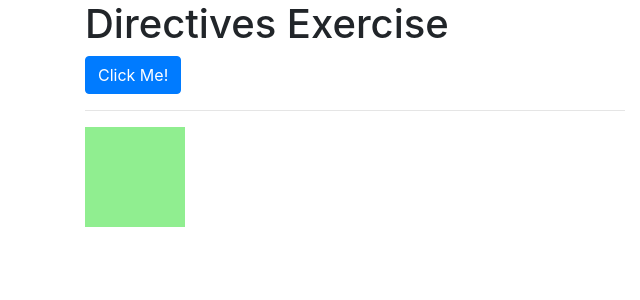
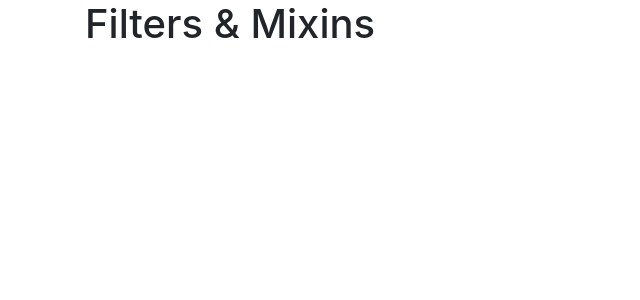
Before and after one commit to AdamKokoszka/Vue-Udemy-Course, a Vue app: page / in a window 1280 px wide. Shown: the top 300 px of the page, without its empty margins (0-640 px from the left). Built offline with nearby package versions, Linux system fonts and the light colour scheme.

Commit message:
Start Filters and Mixins Project

```diff
--- a/src/App.vue
+++ b/src/App.vue
@@ -2,10 +2,8 @@
     <div class="container">
         <div class="row">
             <div class="col-xs-12 col-sm-8 col-sm-offset-2 col-md-6 col-md-offset-3">
-        <h1>Directives Exercise</h1>
-        <button v-customOn:click="clicked" class="btn btn-primary">Click Me!</button>
-        <hr>
-        <div class="box" v-customOn:mouseenter="mouseEnter" v-customOn:mouseleave="mouseLeave"></div>
+                <h1>Filters & Mixins</h1>
+
             </div>
         </div>
     </div>
@@ -13,37 +11,9 @@
 
 <script>
     export default {
-    methods: {
-      clicked(){
-        alert("Clicked!")
-      },
-      mouseEnter(){
-        console.log("Mouse Entry!");
-      },
-      mouseLeave(){
-        console.log("Mouse Leaved!");
     }
-    },
-    directives: {
-      customOn: {
-        bind(el, binding) {
-//          el.onclick = ()=>{
-//            binding.value();
-//          }
-          let type= binding.arg;
-          let fn= binding.value;
-          el.addEventListener(type, fn);
-        }
-      }
-    }
-  }
-
 </script>
 
 <style>
-  .box{
-    width: 100px;
-    height: 100px;
-    background-color: lightgreen;
-  }
+
 </style>
```
Lines whose indentation alone changed are shown as unchanged.
